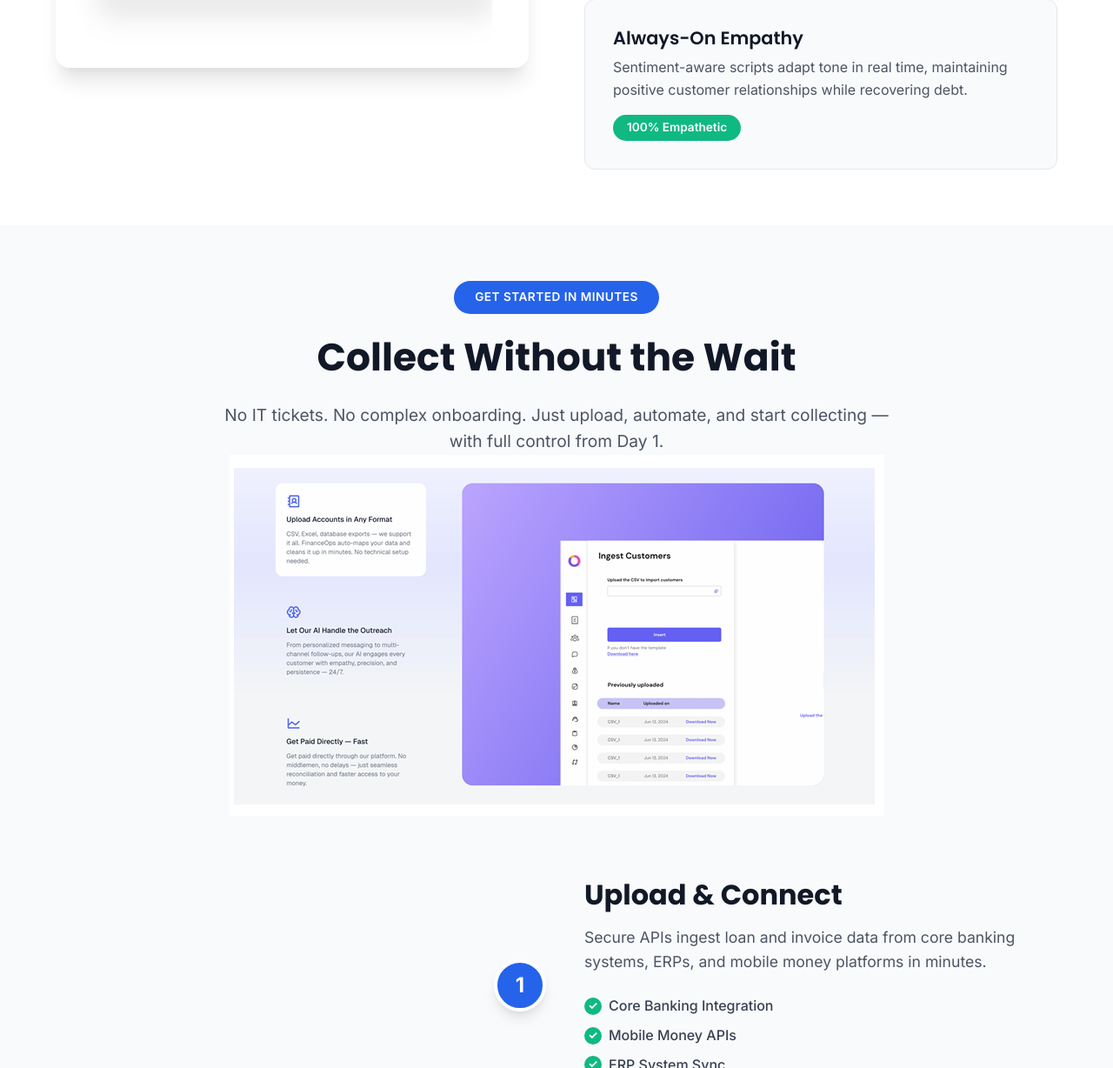
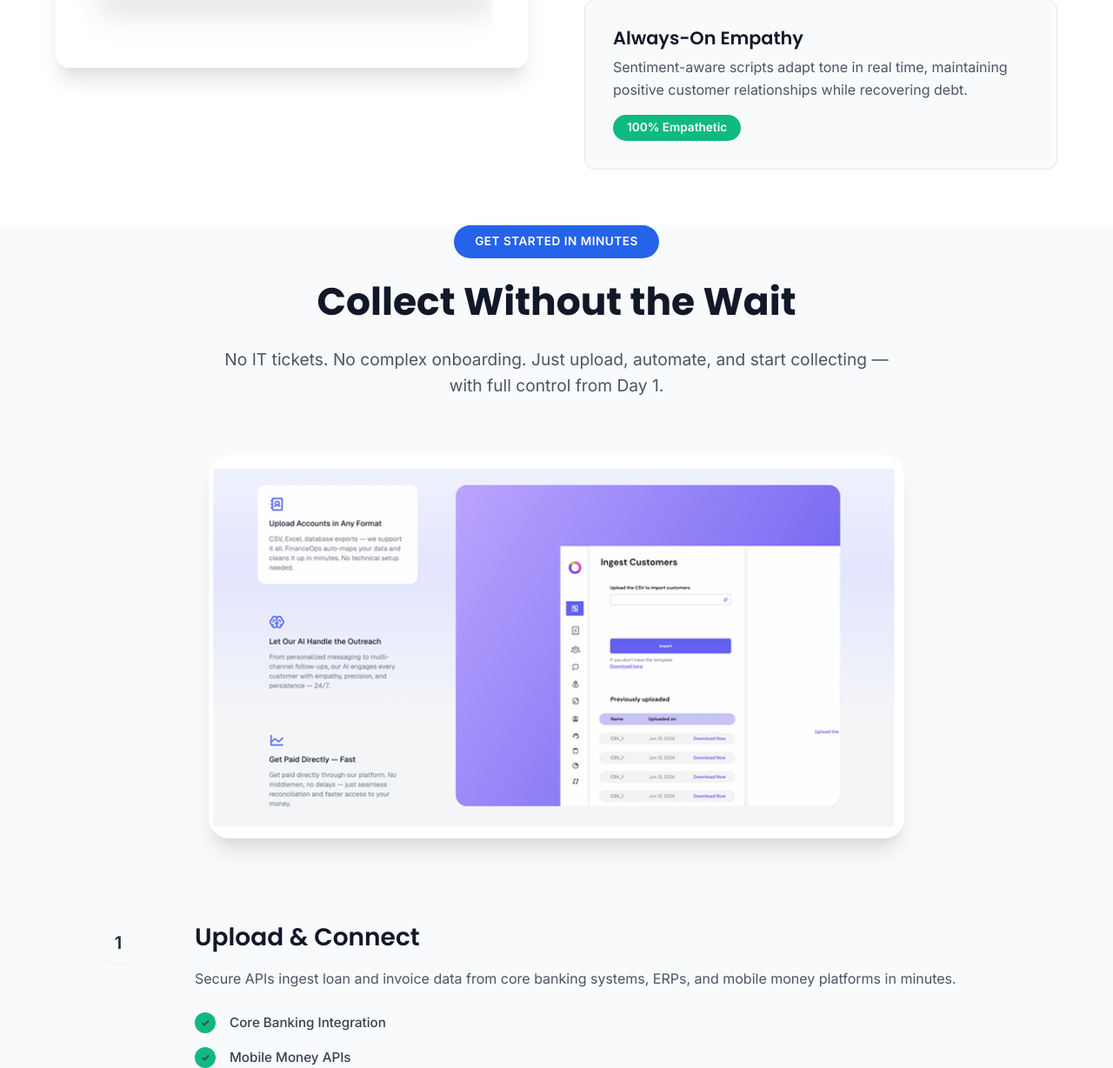
Before and after one commit to PHENOMVALENCE/Spark-craft, a PHP site: page / in a window 1280 px wide. Shown: the part 5272-6500 px from the top of the page at 87% size. Run offline with PHP 8.4, Linux system fonts and the light colour scheme.

Commit message:
Update styles.css

```diff
--- a/styles.css
+++ b/styles.css
@@ -929,106 +929,144 @@ section {
   font-size: 0.85rem;
   font-weight: 600;
 }
-
 /* Workflow Section */
 .workflow-section {
     background: var(--neutral-50);
-}
-
+    padding: var(--spacing-4xl) 0;
+}
+
+/* Container */
 .workflow-container {
     display: flex;
     flex-direction: column;
-  gap: var(--spacing-3xl);
-}
-
+    gap: var(--spacing-2xl);
+    max-width: 1200px;
+    margin: 0 auto;
+}
+
+/* Header Image */
+.workflow-img {
+    width: 100%;
+    max-width: 800px;
+    height: auto;
+    border-radius: var(--radius-2xl);
+    box-shadow: var(--shadow-xl);
+    margin: var(--spacing-3xl) auto;
+    display: block;
+}
+
+/* Workflow Step */
 .workflow-step {
     display: grid;
-  grid-template-columns: 1fr 1fr;
-  gap: var(--spacing-3xl);
-  align-items: center;
-}
-
-.workflow-step.reverse {
-  direction: rtl;
-}
-
-.workflow-step.reverse > * {
-  direction: ltr;
-}
-
+    grid-template-columns: 80px 1fr;
+    gap: var(--spacing-2xl);
+    align-items: start;
+    padding: var(--spacing-xl);
+    background: var(--neutral-white);
+    border-radius: var(--radius-lg);
+    transition: transform 0.3s ease, box-shadow 0.3s ease;
+}
+
+.workflow-step:hover {
+    transform: translateY(-4px);
+    box-shadow: var(--shadow-md);
+}
+
+/* Step Visual */
 .step-visual {
-  position: relative;
     text-align: center;
 }
 
-.step-img {
-  width: 100%;
-  max-width: 400px;
-  height: auto;
-  border-radius: var(--radius-xl);
-  box-shadow: var(--shadow-lg);
-}
-
 .step-number {
-  position: absolute;
-  top: -20px;
-  right: -20px;
-  width: 60px;
-  height: 60px;
-  background: var(--primary-blue);
-  color: white;
+    width: 48px;
+    height: 48px;
+    background: linear-gradient(135deg, var(--primary-blue) 0%, var(--primary-blue-dark) 100%);
+    color: var(--neutral-white);
     border-radius: 50%;
     display: flex;
     align-items: center;
     justify-content: center;
-  font-size: 1.5rem;
-  font-weight: 700;
-  box-shadow: var(--shadow-lg);
-  border: 4px solid white;
-}
-
+    font-size: 1.25rem;
+    font-weight: 600;
+    box-shadow: var(--shadow-sm);
+    border: 3px solid var(--neutral-white);
+    margin: 0 auto;
+}
+
+/* Step Content */
 .step-content h3 {
-  font-size: 2rem;
-  font-weight: 700;
+    font-size: 1.75rem;
+    font-weight: 600;
     margin-bottom: var(--spacing-md);
     color: var(--neutral-900);
+    line-height: 1.3;
 }
 
 .step-content p {
-  font-size: 1.1rem;
+    font-size: 1rem;
     color: var(--neutral-600);
-  line-height: 1.6;
+    line-height: 1.7;
     margin-bottom: var(--spacing-lg);
 }
 
+/* Step Features */
 .step-features {
     list-style: none;
     display: flex;
     flex-direction: column;
-  gap: var(--spacing-sm);
+    gap: var(--spacing-md);
+    padding: 0;
 }
 
 .step-features li {
     display: flex;
     align-items: center;
-  gap: var(--spacing-sm);
+    gap: var(--spacing-md);
     color: var(--neutral-700);
+    font-size: 0.95rem;
     font-weight: 500;
 }
 
 .step-features li::before {
     content: "✓";
-  width: 20px;
-  height: 20px;
+    width: 24px;
+    height: 24px;
     background: var(--secondary-green);
-  color: white;
+    color: var(--neutral-white);
     border-radius: 50%;
     display: flex;
     align-items: center;
     justify-content: center;
-  font-size: 0.8rem;
+    font-size: 0.75rem;
     font-weight: 700;
     flex-shrink: 0;
+}
+
+/* Responsive Design */
+@media (max-width: 768px) {
+    .workflow-step {
+        grid-template-columns: 60px 1fr;
+        gap: var(--spacing-lg);
+        padding: var(--spacing-lg);
+    }
+
+    .step-content h3 {
+        font-size: 1.5rem;
+    }
+
+    .step-content p {
+        font-size: 0.9rem;
+    }
+
+    .step-number {
+        width: 40px;
+        height: 40px;
+        font-size: 1rem;
+    }
+
+    .workflow-img {
+        max-width: 100%;
+    }
 }
 
 /* Capabilities Section */
```
Lines whose indentation alone changed are shown as unchanged.
